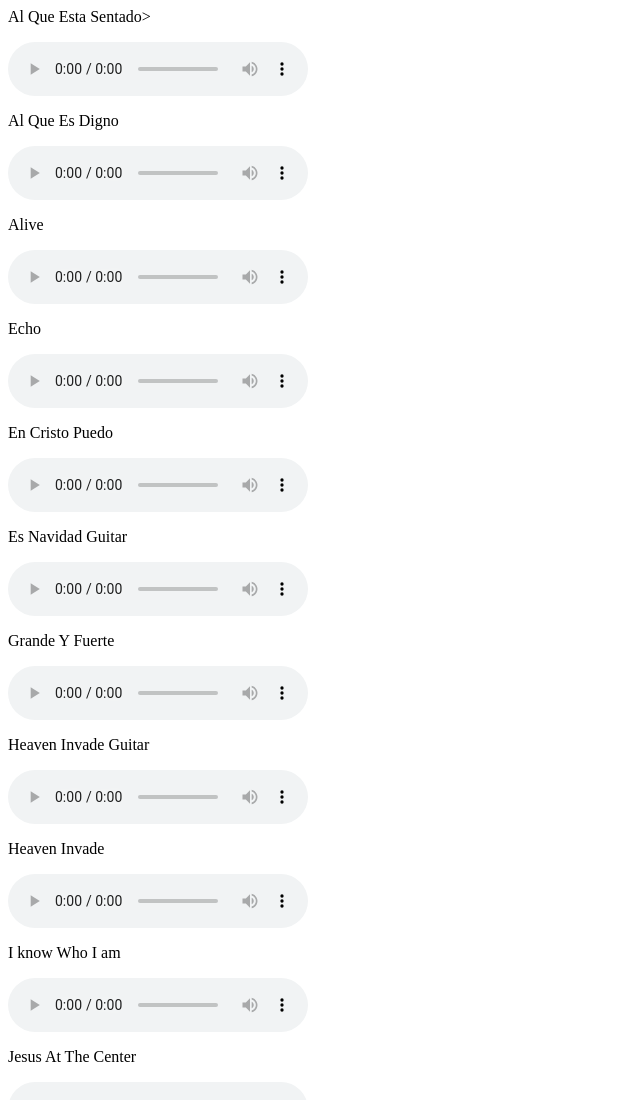
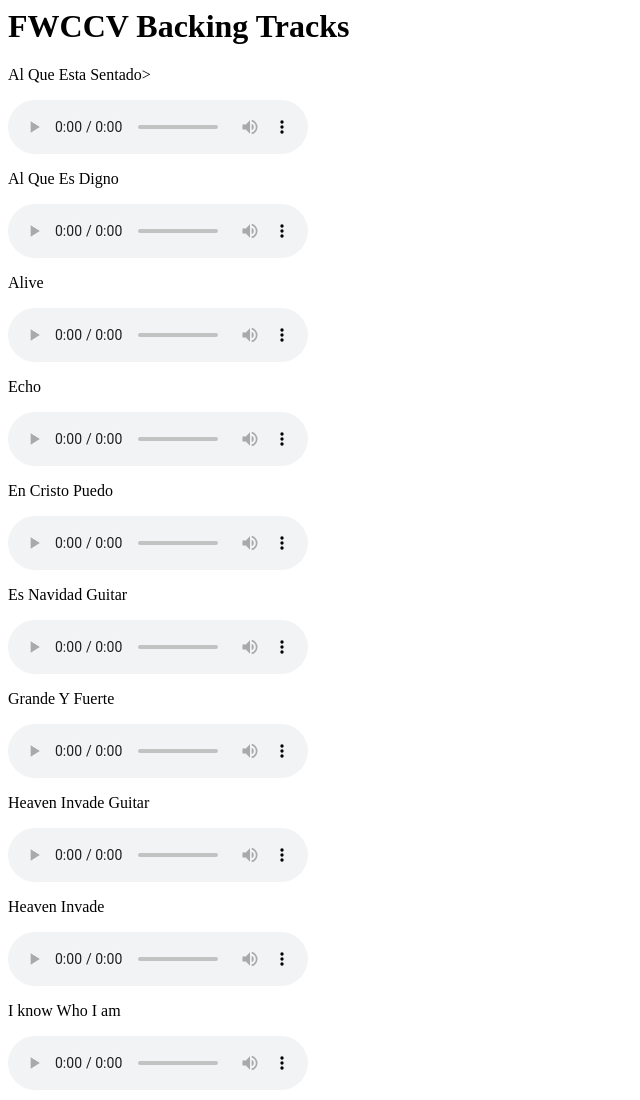
Before and after one commit to joelchicas/fwccv-tracks, a plain HTML site: page index.html in a window 1280 px wide. Shown: the top 1100 px of the page, without its empty margins (0-640 px from the left). Drawn offline with Linux system fonts and the light colour scheme.

Commit message:
Update index.html

```diff
--- a/index.html
+++ b/index.html
@@ -1,4 +1,7 @@
 <html>
+
+  <h1>FWCCV Backing Tracks</h1>
+
 
   <body>
   <p>Al Que Esta Sentado></p>
```
